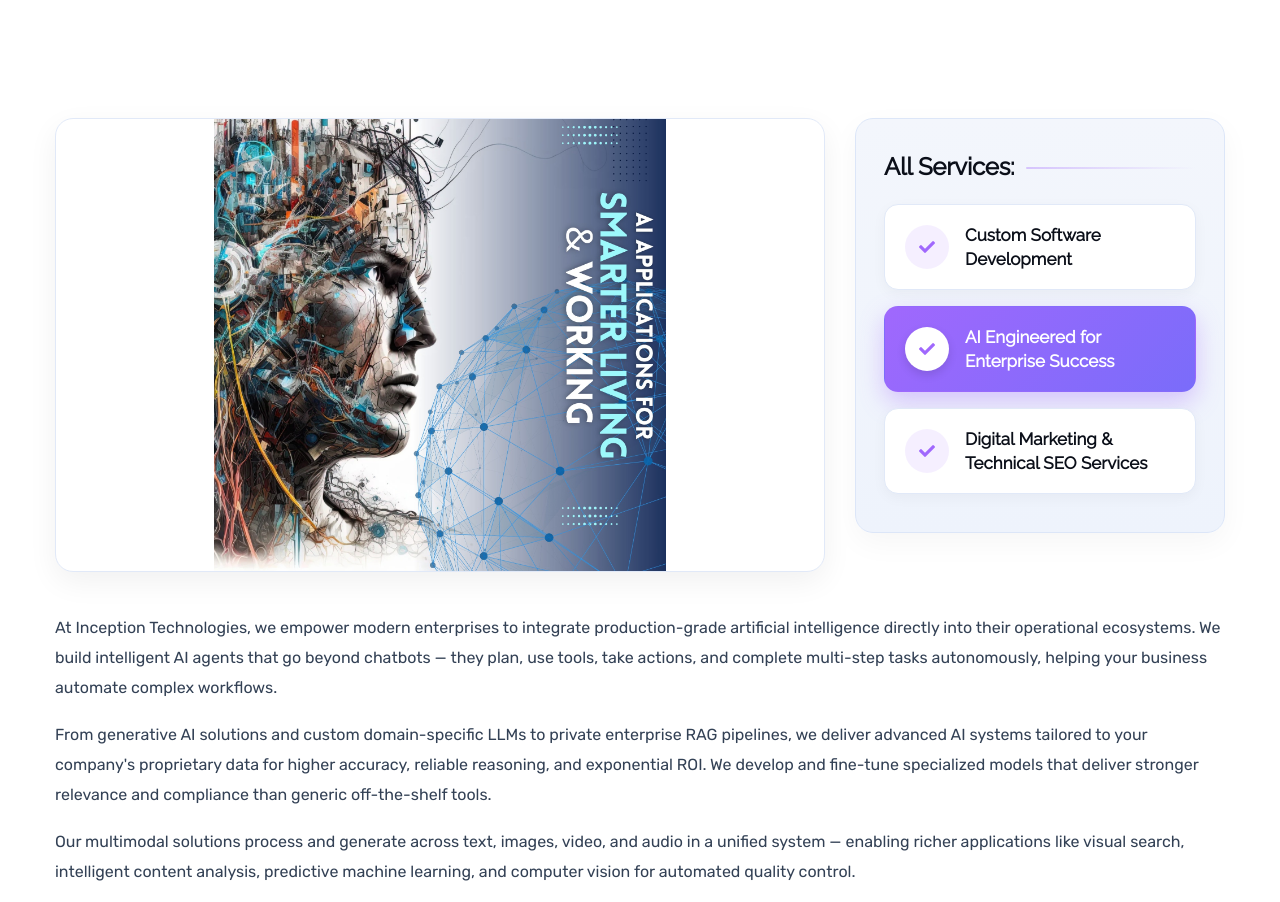
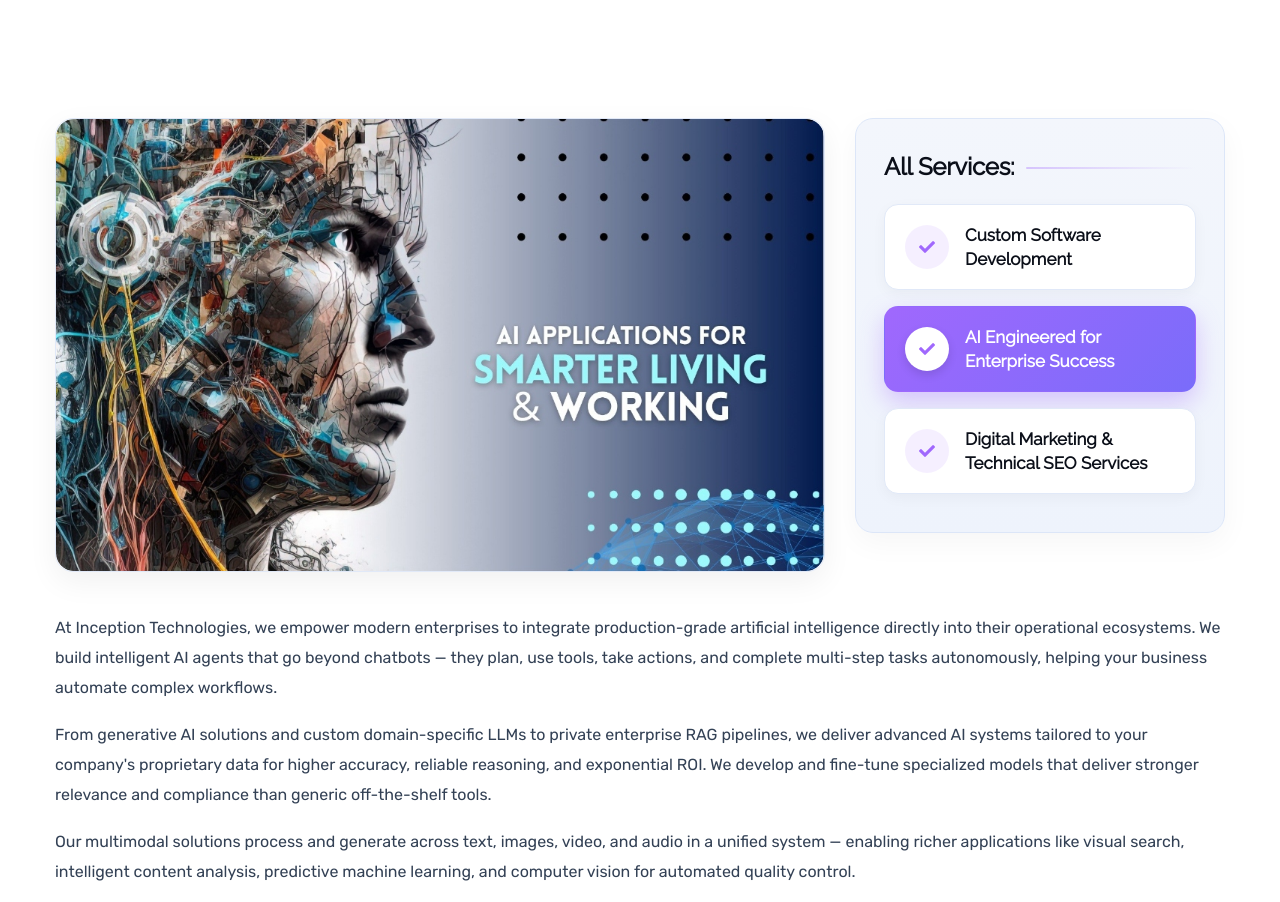
Before and after one commit to shaheenschoolvehari/inceptiontechnologies, a Next.js app: page /ai-enterprise-success in a window 1280 px wide. Shown: the part 844-1746 px from the top of the page. Built offline with nearby package versions, Linux system fonts and the light colour scheme.

Commit message:
Replace AI Enterprise Success banner with widescreen graphic and adjust container fit

```diff
--- a/src/components/ServiceDetails/ServiceDetails.jsx
+++ b/src/components/ServiceDetails/ServiceDetails.jsx
@@ -29,6 +29,8 @@ const ServiceDetails = ({ currentId }) => {
     } = data
 
 
+    const isCover = currentId === "/digital-marketing-seo" || currentId === "/ai-enterprise-success";
+
     return (
         <section className="service-details">
             <Container>
@@ -40,11 +42,11 @@ const ServiceDetails = ({ currentId }) => {
                                 alt="Service Detail"
                                 width={770}
                                 height={454}
-                                className={currentId === "/digital-marketing-seo" ? "fit-cover" : ""}
+                                className={isCover ? "fit-cover" : ""}
                                 style={{
                                     width: "100%",
                                     height: "100%",
-                                    objectFit: currentId === "/digital-marketing-seo" ? "cover" : "contain"
+                                    objectFit: isCover ? "cover" : "contain"
                                 }}
                                 priority
                             />
```
Also changed, not shown: src/assets/images/resources/service-d-2.jpg.
